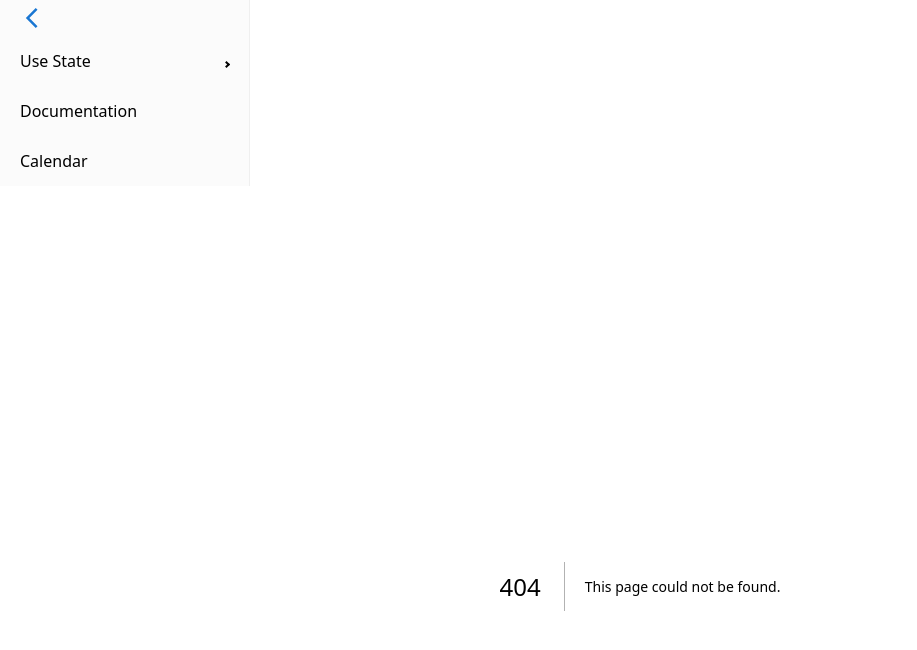
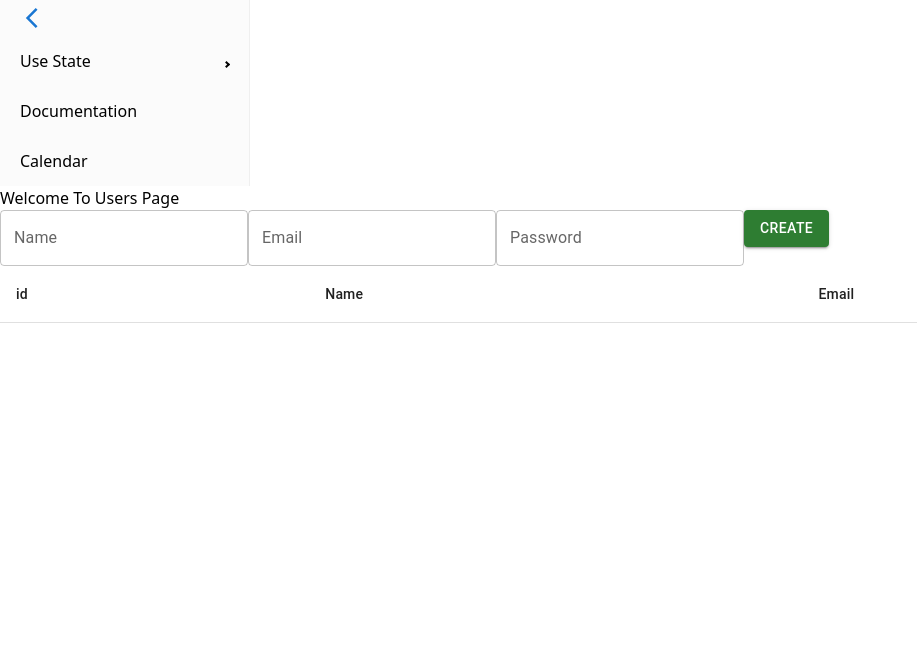
Before and after one commit to DevDanielAlvarez/Massive-React, a Next.js app: page /use-states/users in a window 1280 px wide. Before the commit this address had no page. Shown: the top 650 px of the page, without its empty margins (0-917 px from the left). Built offline with nearby package versions, Linux system fonts and the light colour scheme.

Commit message:
feat: add components and logic to manage users in system

```diff
--- a/src/app/layout.tsx
+++ b/src/app/layout.tsx
@@ -30,14 +30,14 @@ export default function RootLayout({
         className={`${geistSans.variable} ${geistMono.variable} antialiased`}
       >
 
-    <main className="grid grid-cols-12">
-        <SidebarComponent/>
-      <div className="col-span-8 col-start-3">
+        <main className="flex">
+          <SidebarComponent /> {/*uses just 1 grid column */}
+          <div className="flex-grow pt-8">
 
-        {children}
+            {children}
 
-      </div>
-    </main>
+          </div>
+        </main>
 
       </body>
     </html>
--- /dev/null
+++ b/src/app/use-states/users/page.tsx
@@ -0,0 +1,22 @@
+'use client';
+import ListUsers from "@/components/User/ListUsers";
+import UserFormComponent from "@/components/User/UserFromComponent";
+import { User } from "@/types/UserType";
+import { useState } from "react";
+
+export default function UserPage() {
+
+    const [users, setUsers] = useState<User[]>([]);
+
+    return (
+        <>
+            <div className="col-span-full grid grid-cols-8 gap-y-6">
+            <h1 className="col-span-full col-start-2 text-[36px] font-bold">Welcome To Users Page</h1>
+
+                <UserFormComponent users={users} setUsers={setUsers} />
+                <ListUsers users={users}/>
+            </div>
+        </>
+
+    );
+}
--- a/src/components/Sidebar/SidebarComponent.tsx
+++ b/src/components/Sidebar/SidebarComponent.tsx
@@ -4,13 +4,17 @@ import React, { useState } from 'react';
 import { Sidebar, Menu, MenuItem, SubMenu } from 'react-pro-sidebar';
 import { ArrowForwardIosOutlined } from '@mui/icons-material';
 import { ArrowBackIosOutlined } from '@mui/icons-material';
+import { Routes } from '@/routes/Routes';
+import { useRouter } from 'next/navigation';
 export default function SidebarComponent() {
 
     const [collapsed, setCollapsed] = useState(false);
 
-    const handleCollapse = ()=> {
+    const router = useRouter();
+
+    const handleCollapse = () => {
         //if true
-        if(collapsed == true){
+        if (collapsed == true) {
             setCollapsed(false);
             return;
         }
@@ -20,18 +24,21 @@ export default function SidebarComponent() {
     }
 
     return (
-        <Sidebar collapsed={collapsed} className='h-screen col-span-2'>
-            <Button onClick={(event) => {handleCollapse()}}>{collapsed == true ? <ArrowForwardIosOutlined/> : <ArrowBackIosOutlined/> }</Button>
+
+            <Sidebar collapsed={collapsed} className='h-screen col-span-1'>
+                <Button onClick={(event) => { handleCollapse() }}>{collapsed == true ? <ArrowForwardIosOutlined /> : <ArrowBackIosOutlined />}</Button>
                 <Menu>
 
                     <SubMenu label="Use State">
-                    <MenuItem> Todo App </MenuItem>
-                    <MenuItem> Line charts </MenuItem>
+                        <MenuItem onClick={() => router.push(Routes.TODO_APP)}> Todo App </MenuItem>
+                        <MenuItem onClick={() => router.push(Routes.USERS)}> Users </MenuItem>
                     </SubMenu>
                     <MenuItem> Documentation </MenuItem>
                     <MenuItem> Calendar </MenuItem>
                 </Menu>
             </Sidebar>
+
+
     );
 
 }
--- /dev/null
+++ b/src/components/User/ListUsers.tsx
@@ -0,0 +1,40 @@
+import * as React from 'react';
+import Table from '@mui/material/Table';
+import TableBody from '@mui/material/TableBody';
+import TableCell from '@mui/material/TableCell';
+import TableContainer from '@mui/material/TableContainer';
+import TableHead from '@mui/material/TableHead';
+import TableRow from '@mui/material/TableRow';
+import Paper from '@mui/material/Paper';
+import { User } from '@/types/UserType';
+
+export default function ListUsers({ users }: { users: User[] }) {
+  return (
+    <Table sx={{ minWidth: 650 }} aria-label="simple table" className='col-start-2 col-span-6'>
+      <TableHead>
+        <TableRow>
+          <TableCell>id</TableCell>
+          <TableCell>Name</TableCell>
+          <TableCell >Email</TableCell>
+        </TableRow>
+      </TableHead>
+      <TableBody>
+        {users.map((user: User) => {
+
+          return (
+            <TableRow
+              sx={{ '&:last-child td, &:last-child th': { border: 0 } }}
+            >
+              <TableCell >{user.id}</TableCell>
+              <TableCell >{user.name}</TableCell>
+              <TableCell >{user.email}</TableCell>
+            </TableRow>
+          );
+
+        })}
+
+
+      </TableBody>
+    </Table>
+  );
+}
--- /dev/null
+++ b/src/components/User/UserFromComponent.tsx
@@ -0,0 +1,43 @@
+'use client';
+import { User } from "@/types/UserType";
+import { Button, TextField } from "@mui/material";
+import React, { FormEvent, SetStateAction, useState } from "react";
+
+export default function UserFormComponent({ users, setUsers }: { users: User[], setUsers: React.Dispatch<SetStateAction<User[]>> }) {
+
+    const [name, setName] = useState('');
+
+    const [email, setEmail] = useState('');
+
+    const [password, setPassword] = useState('');
+
+    const handleSubmit = (event: FormEvent) => {
+
+        event.preventDefault();
+
+
+        setUsers((prevUsers) => {
+            return [...prevUsers, {
+                id: prevUsers.length + 1,
+                name: name,
+                email: email,
+                password: password
+            }]
+        });
+    }
+
+    return (
+        <form onSubmit={(event: FormEvent) => handleSubmit(event)} className="grid grid-cols-8 gap-x-2 gap-y-4 col-start-2 col-span-6 p-8 border rounded-xl">
+
+            <TextField onChange={(event: React.ChangeEvent<HTMLInputElement>) => setName(event.target.value)} id="outlined-basic" label="Name" variant="outlined" className="col-span-4" />
+
+            <TextField onChange={(event: React.ChangeEvent<HTMLInputElement>) => setEmail(event.target.value)} id="outlined-basic" label="Email" variant="outlined" className="col-span-4" />
+
+            <TextField onChange={(event: React.ChangeEvent<HTMLInputElement>) => setPassword(event.target.value)} id="outlined-basic" label="Password" variant="outlined" className="col-span-8" />
+
+            <Button type="submit" variant="contained" color="success" className="col-start-1">
+                Create
+            </Button>
+        </form>
+    );
+}
--- /dev/null
+++ b/src/routes/Routes.ts
@@ -0,0 +1,4 @@
+export const Routes = {
+    TODO_APP : '/use-states/todo-app',
+    USERS : '/use-states/users',
+}
--- /dev/null
+++ b/src/types/UserType.ts
@@ -0,0 +1,6 @@
+export type User = {
+    id : number,
+    name :string,
+    email:string,
+    password: string
+}
```
Also changed, not shown: src/app/page.tsx (+1 -11 lines), src/app/use-states/todo-app/page.tsx (added, +17 -0 lines), src/types/TaskType.ts (renamed from src/types/TaskType.tsx). Lines whose indentation alone changed are shown as unchanged.
